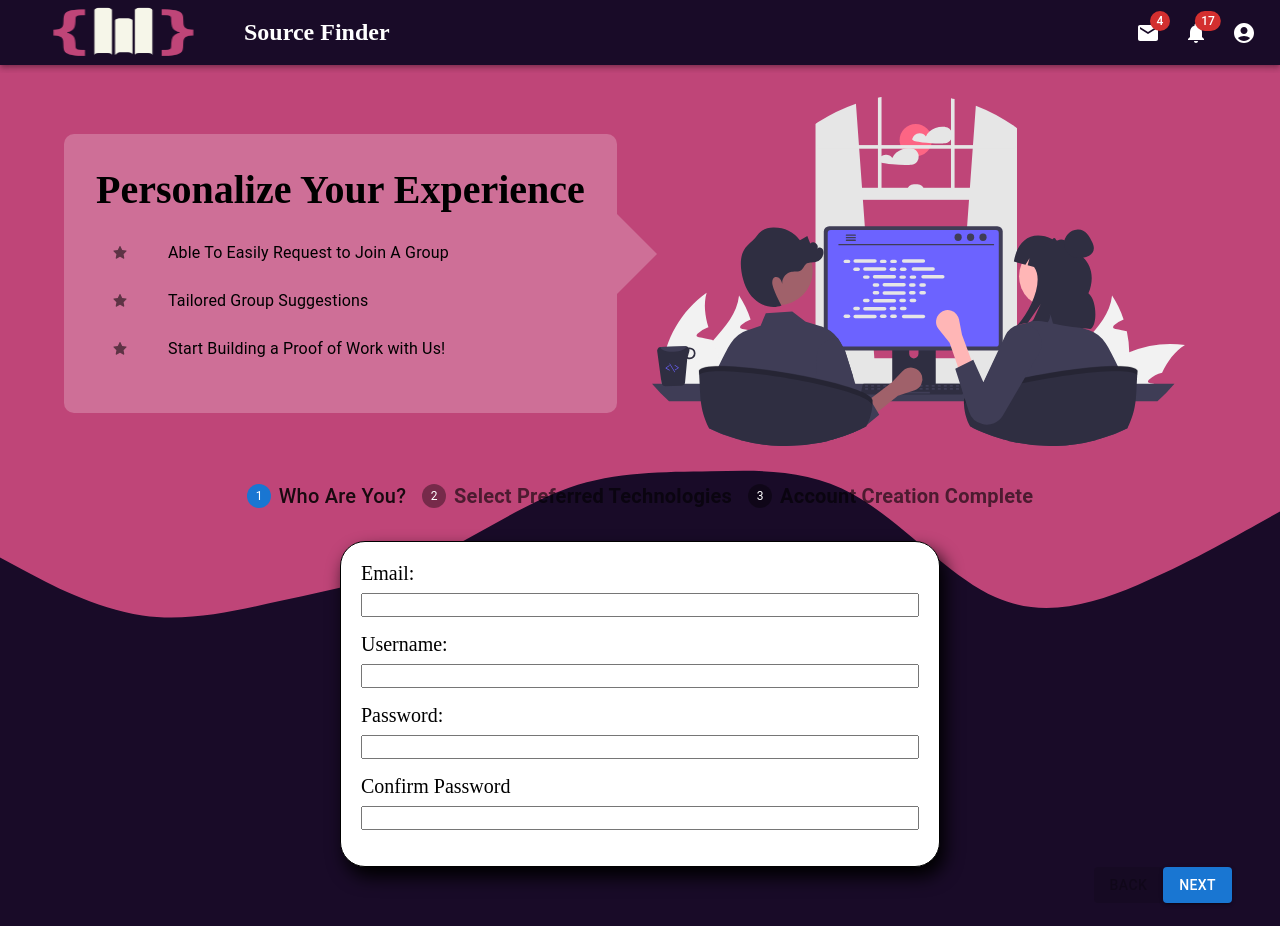
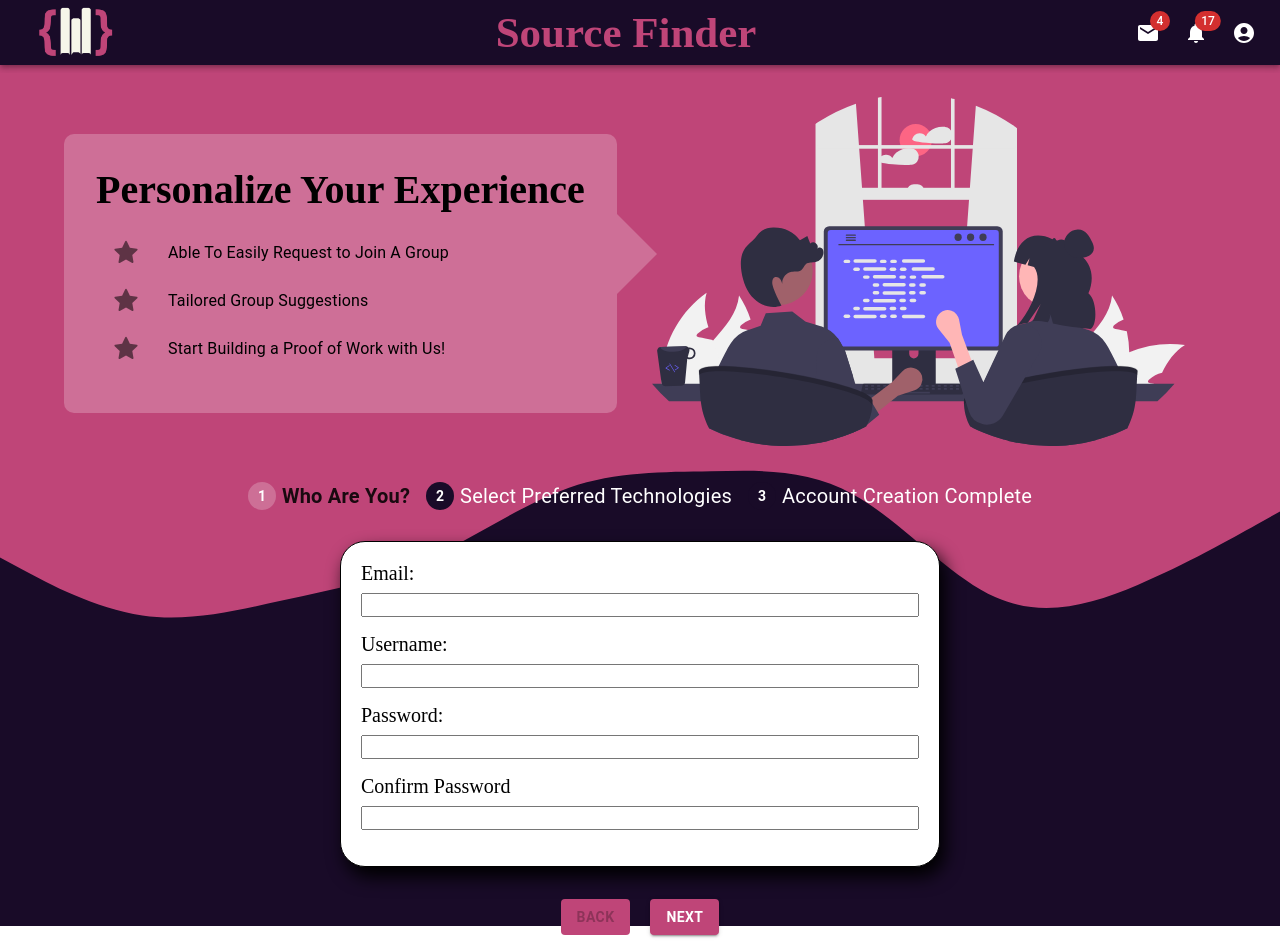
Before and after one commit to AlexanderLeino/source-finder, a React (Create React App) app in the folder client/: page /signUp in a window 1280 px wide. Shown: the top 952 px of the page. Built offline with nearby package versions, Linux system fonts and the light colour scheme.

Commit message:
overrode stepper components css

```diff
--- /dev/null
+++ b/client/src/components/NavBar.css
@@ -0,0 +1,28 @@
+.title {
+    font-size: 43px;
+    color: #bf4578;
+    text-align: center;
+    white-space: nowrap;
+  }
+
+  @media (max-width: 583px) {
+      .title {
+        font-size: 36px;
+
+    }
+}
+@media (max-width: 583px) {
+    .title {
+        font-size: 28px;
+        margin-left:1px
+    }
+}
+
+@media (max-width: 360px) {
+  .title {
+  font-size: 20px;
+  margin-left:1px;
+
+
+  }
+}
--- a/client/src/components/NavBar.js
+++ b/client/src/components/NavBar.js
@@ -17,6 +17,8 @@ import MoreIcon from '@mui/icons-material/MoreVert';
 import Typography from '@mui/material/Typography';
 import Modal from '@mui/material/Modal';
 import Button from '@mui/material/Button';
+import "./NavBar.css"
+import { Container } from '@mui/material'
 
 import Auth from '../utils/auth'
 
@@ -221,8 +223,9 @@ export default function NavBar(userData) {
         <Link to={'/'}>
           <img style={{height:'75px'}} src={logo}></img>
         </Link>
-          <h2 className='title'>Source Finder</h2>
-
+        <Container maxWidth='100%'>
+          <h2 className='title' style={{textAlign:'center', color:' #bf4578'}}>Source Finder</h2>
+        </Container>
 
 
 
--- a/client/src/pages/HomePage.css
+++ b/client/src/pages/HomePage.css
@@ -47,16 +47,6 @@
   margin-top: 2rem;
 }
 
-.title {
-  margin-left:20px;
-}
-
-@media (max-width: 899px) {
-  .title {
-    margin-left: 100px;
-  }
-}
-
 @media (max-width: 566px){
   h1 {
     font-size: 3rem;
--- a/client/src/pages/SignUpPage.css
+++ b/client/src/pages/SignUpPage.css
@@ -1,3 +1,7 @@
+
+.button:disabled {
+  color:'red'
+}
 .spacer2 {
     aspect-ratio: 1500/1000;
     width: 100%;
@@ -15,7 +19,7 @@
     background-image: url('../images/blob-haikei.svg');
   }
 
-  img{
+  .pairProgramming{
     height: auto;
     max-width: 600px;
     padding: 0px;
@@ -29,13 +33,13 @@
 
   }
 @media (min-width: 1227px){
-  img {
+  .pairProgramming {
     max-width: 533px;
   }
 }
 
 @media (max-width: 800px){
-  img {
+  .pairProgramming {
     max-width: 392px;
   }
   .signUpTitle{
@@ -73,6 +77,9 @@
 
   }
 }
+.star {
+  font-size: 28px
+}
 
 
   @media (max-width: 600px){
--- a/client/src/pages/SignUpPage.js
+++ b/client/src/pages/SignUpPage.js
@@ -16,7 +16,8 @@ import { List, ListItem, ListItemIcon, ListItemText} from '@mui/material'
 import { useMutation } from '@apollo/client';
 import { CREATE_USER } from '../utils/mutations';
 import Auth from '../utils/auth';
-
+import { ThemeProvider, createTheme } from '@mui/material/styles'
+import { BsFillPersonLinesFill } from 'react-icons/bs'
 
 
 function InitialSignUpPage() {
@@ -73,6 +74,7 @@ function InitialSignUpPage() {
       //}
 
     }
+
   return (<>
 
 <Container maxWidth='100%' className='layer2 spacer2'>
@@ -113,7 +115,7 @@ function InitialSignUpPage() {
             </div>
             </Grid>
             <Grid item xs={12} sm={6}  maxWidth='fit-content'>
-                <img  src={humanCoding} alt='A picture of a male and female sitting at a computer appearing to be coding'></img>
+                <img className='pairProgramming' src={humanCoding} alt='A picture of a male and female sitting at a computer appearing to be coding'></img>
             </Grid>
 
         </Grid>
@@ -132,13 +134,52 @@ function InitialSignUpPage() {
         {steps.map((label) => {
           const stepProps = {};
           return (
-            <Step sx={{".MuiStepLabel-label": {
+            <Step  sx={{".MuiStepLabel-label": {
               fontSize:'20px',
               height:'auto',
+
+              color:'white',
+              textAlign:'center'
+
+              },
+              ".MuiStepLabel-label.Mui-active": {
+              fontSize:'20px',
+              height:'auto',
+              fontWeight: "bold",
+              color:'lightRed',
+              textAlign:'center'
+
+              },
+              ".MuiStepLabel-label.Mui-completed": {
+              fontSize:'20px',
+              height:'auto',
+              color:'purple',
               fontWeight:'bold',
+              textAlign:'center'
+              },
 
-            }}} key={label} {...stepProps}>
-              <StepLabel>{label}</StepLabel>
+              }} key={label} {...stepProps}>
+              <StepLabel  sx={{".MuiStepIcon-text" : {
+                fontWeight:'bold',
+
+              },
+              ".MuiSvgIcon-root": {
+                fill:'#190b28',
+                fontSize:'28px',
+                textAlign:'center',
+                marginRight:'-2px'
+
+              },
+              ".MuiSvgIcon-root.Mui-active": {
+                fill:'#fefdff3a;'
+              },
+              ".MuiSvgIcon-root.Mui-completed": {
+                fill:'purple',
+                color:'white',
+
+              }
+
+              }}>{label}</StepLabel>
             </Step>
           );
         })}
@@ -155,10 +196,33 @@ function InitialSignUpPage() {
         {activeStep === 2 ? (<TestForm />) : (<div></div>)}
 
 
-        <Box style={{display:'flex', justifyContent:'flex-end'}}>
-            <Button variant='contained' onClick={handleBack} disabled={activeStep === 0}>Back</Button>
-            {activeStep < 2 ? <Button variant='contained' onClick={handleNext} disabled={activeStep === 2}>Next</Button> : <Button variant='contained' onClick={submitForm} disabled={activeStep < 2}>Submit</Button>}
+        <Box style={{display:'flex', justifyContent:'center', marginTop:'2rem'}}>
+            <Button
 
+                style={{backgroundColor:'#bf4578', fontWeight:'bold', marginRight:'20px'}}
+                className='button'
+                variant='contained'
+                onClick={handleBack}
+                disabled={activeStep === 0}
+                sx={{".MuiButton-root.Mui-disabled": {
+                  backgroundColor:'black'
+                }}}
+
+                >Back</Button>
+                {activeStep < 2
+            ? <Button style={{background:'#bf4578', fontWeight:'bold'}}
+                className='button'
+                variant='contained'
+                onClick={handleNext}
+                disabled={activeStep === 2}>Next
+                </Button>
+            : <Button
+                style={{background:'#bf4578', fontWeight:'bold'}}
+                className='button'
+                variant='contained'
+                onClick={submitForm}
+                disabled={activeStep < 2}>Submit
+                </Button>}
         </Box>
     </Container>
     </Container>
```
